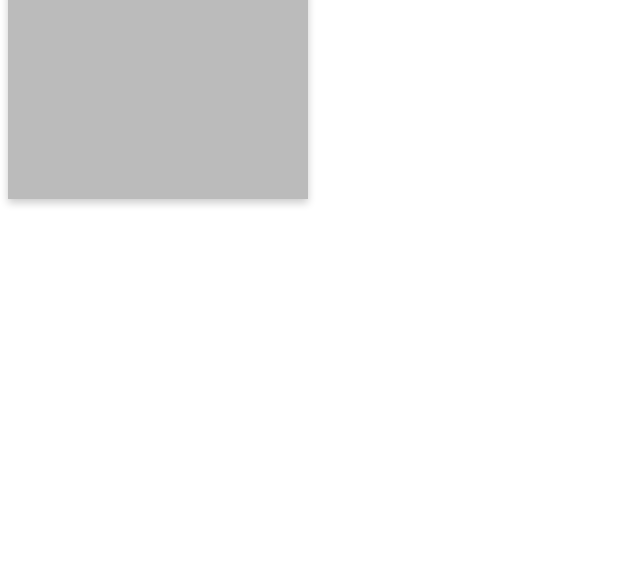
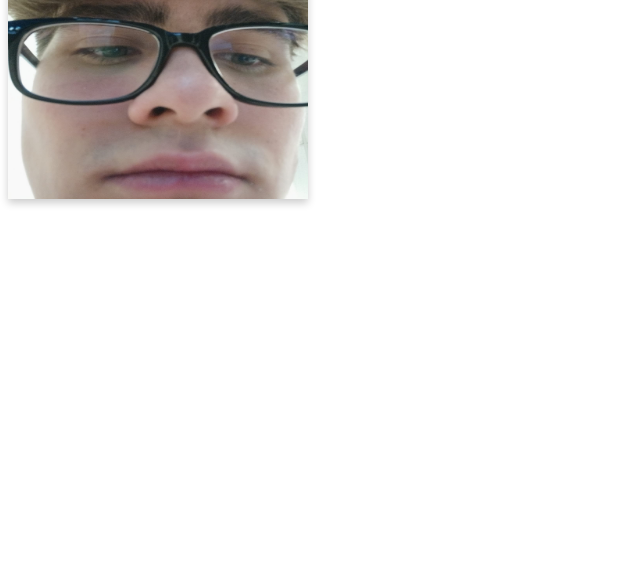
Before and after one commit to DANIEL-BOTNARU-2C-JCMAXWELL-2023/DanielBotnaru-TPSIT, a plain HTML site: page flipCard.html in a window 1280 px wide. Shown: the part 222-800 px from the top of the page, without its empty margins (0-640 px from the left). Drawn offline with Linux system fonts and the light colour scheme.

Commit message:
Update flipCard.html

```diff
--- a/flipCard.html
+++ b/flipCard.html
@@ -56,7 +56,7 @@ body {
 <div class="flip-card">
   <div class="flip-card-inner">
     <div class="flip-card-front">
-      <img src="IMG20231222081958.jpg" alt="MYSELFCOGLIONE" style="width:300px;height:300px;">
+      <img src="IMG-20231222-WA0024.jpg" alt="MYSELF" style="width:300px;height:300px;">
     </div>
     <div class="flip-card-back">
       <h1>Botnaru Daniel</h1>
```
